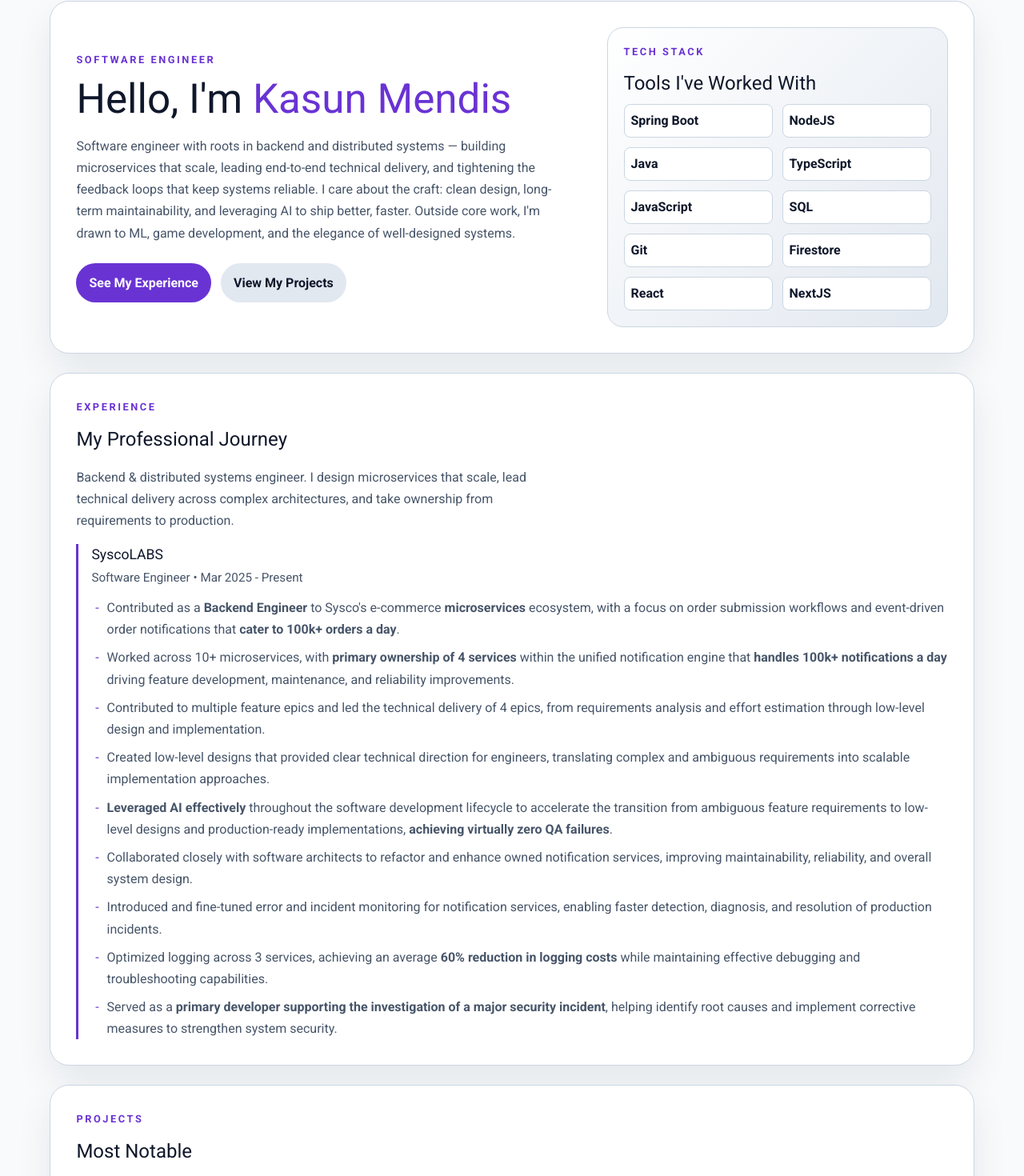
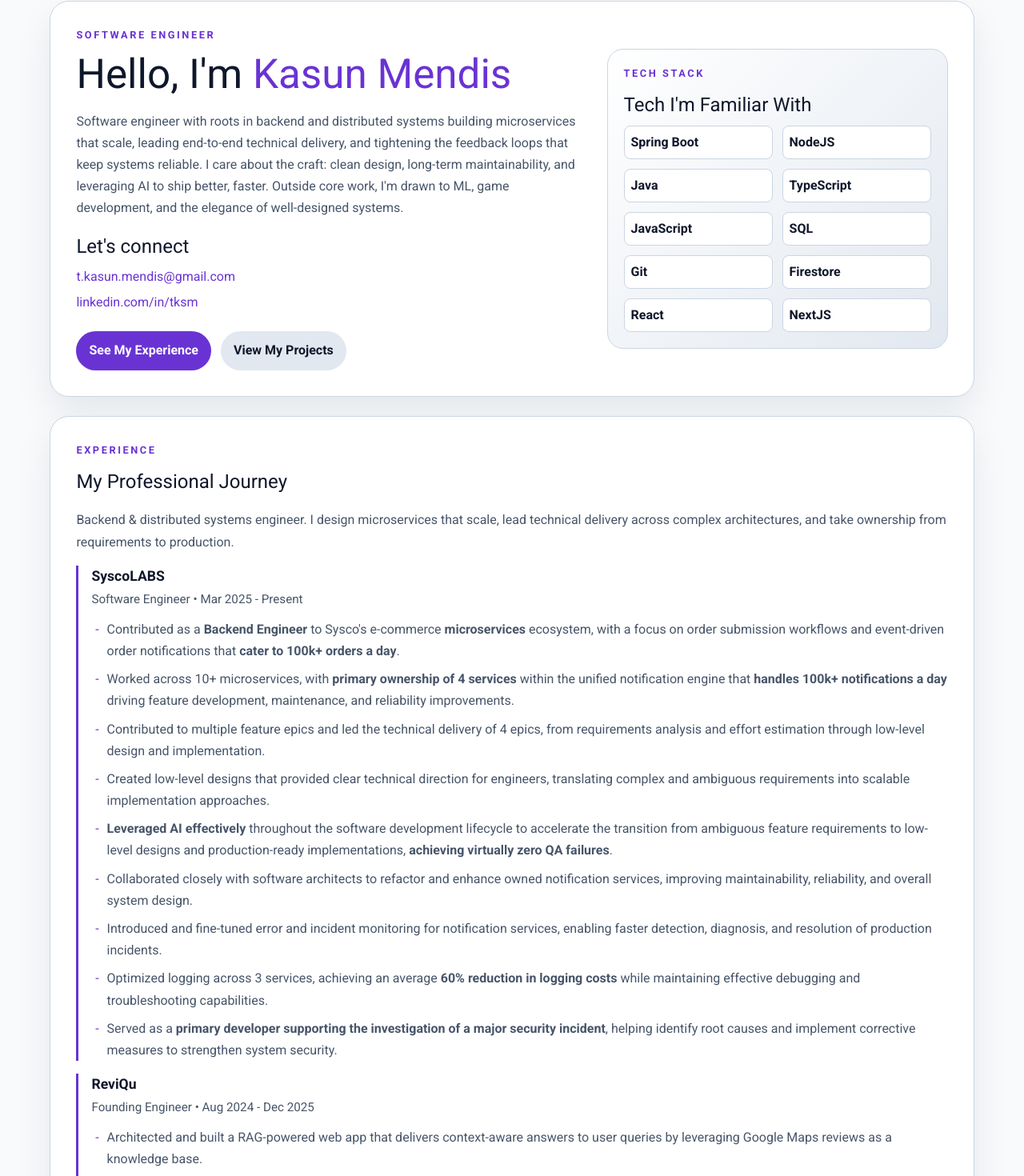
Before and after one commit to KM-drago/portfolio, a Next.js app: page / in a window 1280 px wide. Shown: the part 114-1584 px from the top of the page at 80% size. Built offline with nearby package versions, Linux system fonts and the light colour scheme.

Commit message:
Added contact and added fixes

```diff
--- a/app/components/about.tsx
+++ b/app/components/about.tsx
@@ -8,12 +8,26 @@ export default function About() {
         <h1 className="portfolio-title">
           Hello, I&apos;m <span>Kasun Mendis</span>
         </h1>
-        <p className="portfolio-copy">Software engineer with roots in backend and distributed systems — building microservices that scale, leading end-to-end technical delivery, and tightening the feedback loops that keep systems reliable. I care about the craft: clean design, long-term maintainability, and leveraging AI to ship better, faster. Outside core work, I&apos;m drawn to ML, game development, and the elegance of well-designed systems.</p>
+        <p className="portfolio-copy">Software engineer with roots in backend and distributed systems building microservices that scale, leading end-to-end technical delivery, and tightening the feedback loops that keep systems reliable. I care about the craft: clean design, long-term maintainability, and leveraging AI to ship better, faster. Outside core work, I&apos;m drawn to ML, game development, and the elegance of well-designed systems.</p>
+        <div style={{ marginTop: "1rem" }}>
+          <h2 style={{ fontSize: "x-large" }}>Let&apos;s connect</h2>
+          <p style={{ marginBottom: "0.5rem", marginTop: "0.5rem" }}>
+            <a className="portfolio-link--accent" href="mailto:t.kasun.mendis@gmail.com">
+              t.kasun.mendis@gmail.com
+            </a>
+          </p>
+          <p style={{ marginBottom: "0.5rem" }}>
+            <a className="portfolio-link--accent" href="https://www.linkedin.com/in/tksm" target="_blank" rel="noreferrer">
+              linkedin.com/in/tksm
+            </a>
+          </p>
+        </div>
+
         <div className="portfolio-actions">
-          <a href="#projects" className="portfolio-button portfolio-button--primary">
+          <a href="#experience" className="portfolio-button portfolio-button--primary">
             See My Experience
           </a>
-          <a href="#experience" className="portfolio-button portfolio-button--secondary">
+          <a href="#projects" className="portfolio-button portfolio-button--secondary">
             View My Projects
           </a>
         </div>
@@ -22,7 +36,7 @@ export default function About() {
       <div id="tech-stack" className="portfolio-card">
         <div className="portfolio-section__heading">
           <p className="portfolio-eyebrow">Tech stack</p>
-          <h2>Tools I&apos;ve Worked With</h2>
+          <h2>Tech I&apos;m Familiar With</h2>
         </div>
         <div className="portfolio-tech-grid">
           {techStack.map((tool) => (
--- a/app/components/contact.tsx
+++ b/app/components/experience.tsx
@@ -15,9 +15,15 @@ const experience = [
       ["Served as a ", <strong key="security-incident">primary developer supporting the investigation of a major security incident</strong>, ", helping identify root causes and implement corrective measures to strengthen system security."],
     ],
   },
+  {
+    company: "ReviQu",
+    role: "Founding Engineer",
+    dates: "Aug 2024 - Dec 2025",
+    highlights: [["Architected and built a RAG-powered web app that delivers context-aware answers to user queries by leveraging Google Maps reviews as a knowledge base."], ["Designed the end-to-end system architecture with a focus on minimizing operational costs and reducing response latency. "], ["Built a companion browser extension that embeds natively into Google Maps, giving users direct access to ReviQu without leaving their workflow. "], ["Integrated tRPC and Clerk into the WXT framework to reuse the existing backend API and authentication layer, keeping the codebase lean and consistent. "], ["Integrated Stripe for subscription management, enabling seamless monetization with support for recurring billing flows."], ["Collaborated with a UI/UX Engineer to craft an intuitive, visually appealing product experience from the ground up."]],
+  },
 ];
 
-export default function Contact() {
+export default function Experience() {
   return (
     <section id="experience" className="portfolio-section">
       <div className="portfolio-section__heading">
--- a/app/globals.css
+++ b/app/globals.css
@@ -37,6 +37,10 @@ body {
 a {
   color: inherit;
   text-decoration: none;
+}
+
+.portfolio-link--accent {
+  color: var(--color-accent);
 }
 
 .portfolio-page {
@@ -124,7 +128,7 @@ a {
 
 .portfolio-copy {
   margin: 1rem 0 0;
-  max-width: 68ch;
+  max-width: 100%;
   color: var(--color-text-muted);
   line-height: 1.7;
 }
@@ -193,6 +197,10 @@ a {
   padding: 1.25rem;
 }
 
+.portfolio-card--small {
+  padding: 0.9rem 1rem;
+}
+
 .portfolio-section__heading h2 {
   margin: 0 0 0.5rem;
   font-size: 1.5rem;
@@ -235,6 +243,7 @@ a {
 .portfolio-project__header h3 {
   margin: 0;
   font-size: 1.1rem;
+  font-weight: 700;
 }
 
 .portfolio-timeline__meta,
--- a/app/page.tsx
+++ b/app/page.tsx
@@ -1,6 +1,6 @@
 import Image from "next/image";
 import About from "./components/about";
-import Contact from "./components/contact";
+import Contact from "./components/experience";
 import Projects from "./components/projects";
 
 const navigation = [
```
